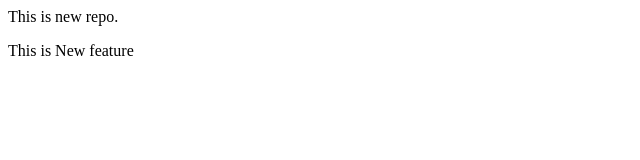
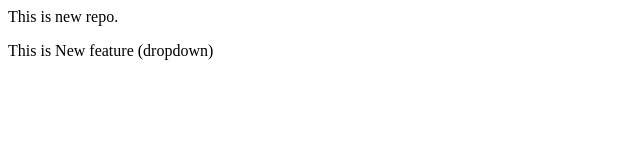
Before and after one commit to Gaurav1282/LocalRepo, a plain HTML site: page index.html in a window 1280 px wide. Shown: the full height of the page, 0-640 px from the left. Drawn offline with Linux system fonts and the light colour scheme.

Commit message:
Add Dropdown

```diff
--- a/index.html
+++ b/index.html
@@ -1,2 +1,2 @@
 <p>This is new repo.</p>
-<p>This is New feature</p>
+<p>This is New feature (dropdown)</p>
```
